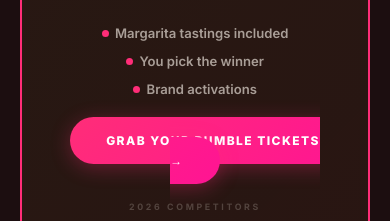
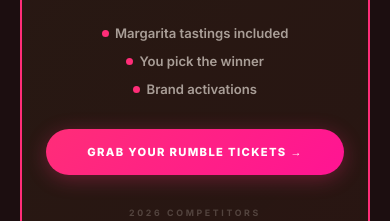
Before and after one commit to gelinsam/district-de-mayo, a website: page index.html in a window 390 px wide. Shown: the part 3118-3339 px from the top of the page. Drawn offline with Linux system fonts and the light colour scheme; a web font is replaced by a local one.

Commit message:
Update index.html

```diff
--- a/index.html
+++ b/index.html
@@ -883,6 +883,16 @@
       .tl-item::before { left: -2rem; }
       .rumble-features { flex-direction: column; align-items: center; gap: 0.75rem; }
       .competitor-grid { grid-template-columns: repeat(3, 1fr); }
+      .rumble-card .btn {
+        width: 100%;
+        max-width: 340px;
+        text-align: center;
+        display: block;
+        padding: 1rem 1.5rem;
+        font-size: 0.7rem;
+        white-space: nowrap;
+        margin: 0 auto;
+      }
       .partner-logos-row { gap: 2rem; }
       .partner-logo-img { height: 26px; }
     }
```
